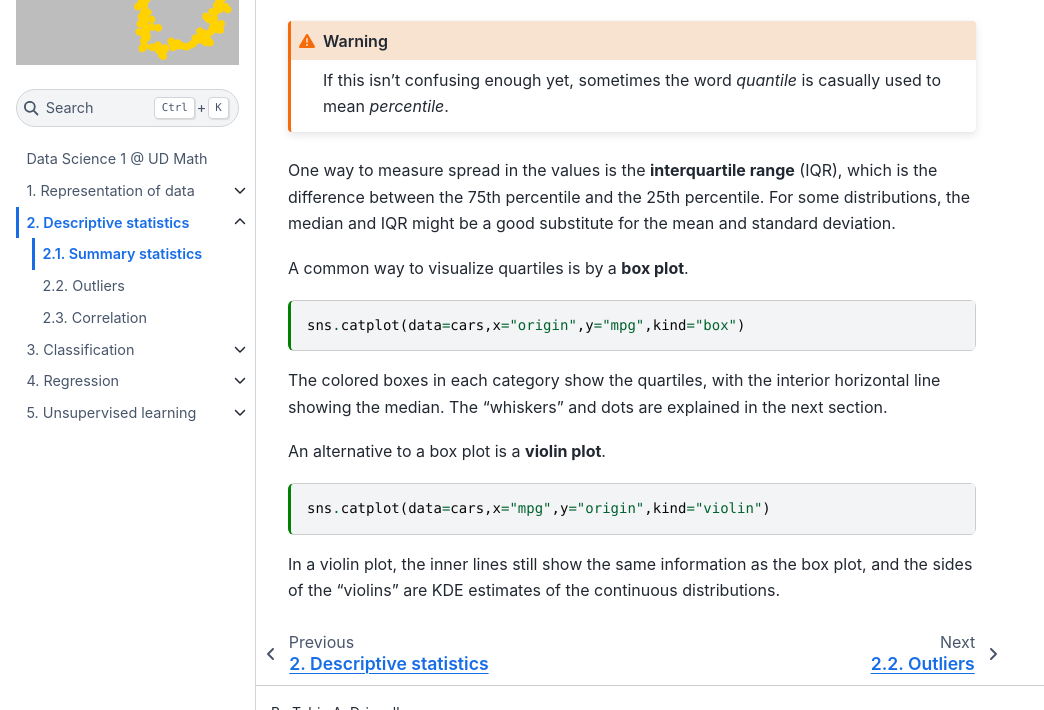
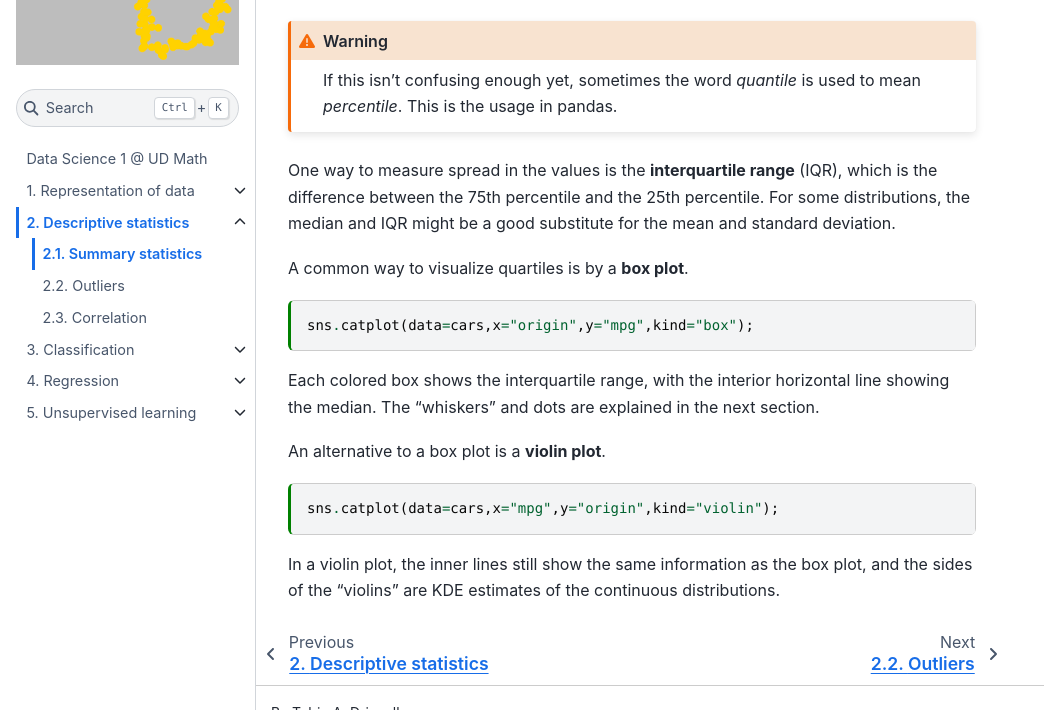
Before and after one commit to UD-Math-Data-Science-1/notes, a Jupyter Book: the page built from statistics/summary.md, in a window 1280 px wide and 900 px high, scrolled down 2606 px, cut to the strip 190-900 px from the top of the window. Shown: the whole strip, without its empty margins (0-1044 px from the left). Built offline with Jupyter Book 1.0.4 settings and Sphinx 7.4.7 and the Sphinx Book theme 1.1.4, drawn with Linux system fonts in a browser that asks for light colours; pages that are not in the unit, such as notebooks, are missing from menus.

Commit message:
Minor fixes

````diff
--- a/statistics/summary.md
+++ b/statistics/summary.md
@@ -98,13 +98,13 @@ If the sorted values are $1,3,3,4,5,5,5$, then $n=7$ and the sample median is $y
 A set of percentiles dividing probability into $q$ equal pieces is called the $q$–**quantiles**.
 
 ```{prf:example}
-The 4-quantiles are called **quartiles**. The first quartile is the 25th percentile, or the value that exceeds 1/4 of the population. The second quartile is the median. The third quantile is the 75th percentile.
+The 4-quantiles are called **quartiles**. The first quartile is the 25th percentile, or the value that exceeds 1/4 of the population. The second quartile is the median. The third quartile is the 75th percentile.
 
 Sometimes the definition is extended to the *zeroth quartile*, which is the minimum sample value, and the *fourth quartile*, which is the maximum sample value.
 ```
 
 ```{warning}
-If this isn't confusing enough yet, sometimes the word *quantile* is casually used to mean *percentile*.
+If this isn't confusing enough yet, sometimes the word *quantile* is used to mean *percentile*. This is the usage in pandas.
 ```
 
 One way to measure spread in the values is the **interquartile range** (IQR), which is the difference between the 75th percentile and the 25th percentile. For some distributions, the median and IQR might be a good substitute for the mean and standard deviation.
@@ -112,15 +112,15 @@ One way to measure spread in the values is the **interquartile range** (IQR), wh
 A common way to visualize quartiles is by a **box plot**.
 
 ```{code-cell} ipython3
-sns.catplot(data=cars,x="origin",y="mpg",kind="box")
+sns.catplot(data=cars,x="origin",y="mpg",kind="box");
 ```
 
-The colored boxes in each category show the quartiles, with the interior horizontal line showing the median. The "whiskers" and dots are explained in the next section.
+Each colored box shows the interquartile range, with the interior horizontal line showing the median. The "whiskers" and dots are explained in the next section.
 
 An alternative to a box plot is a **violin plot**.
 
 ```{code-cell} ipython3
-sns.catplot(data=cars,x="mpg",y="origin",kind="violin")
+sns.catplot(data=cars,x="mpg",y="origin",kind="violin");
 ```
 
 In a violin plot, the inner lines still show the same information as the box plot, and the sides of the "violins" are KDE estimates of the continuous distributions.
````
